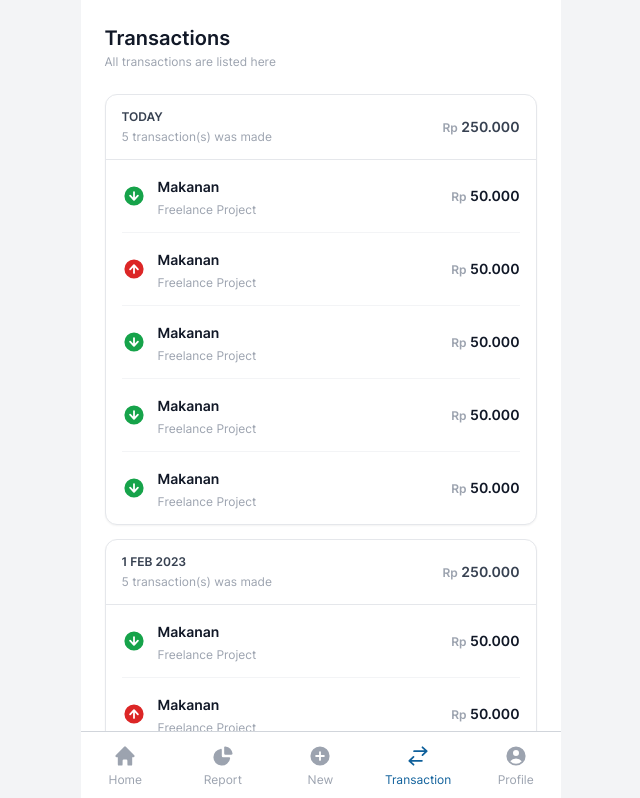
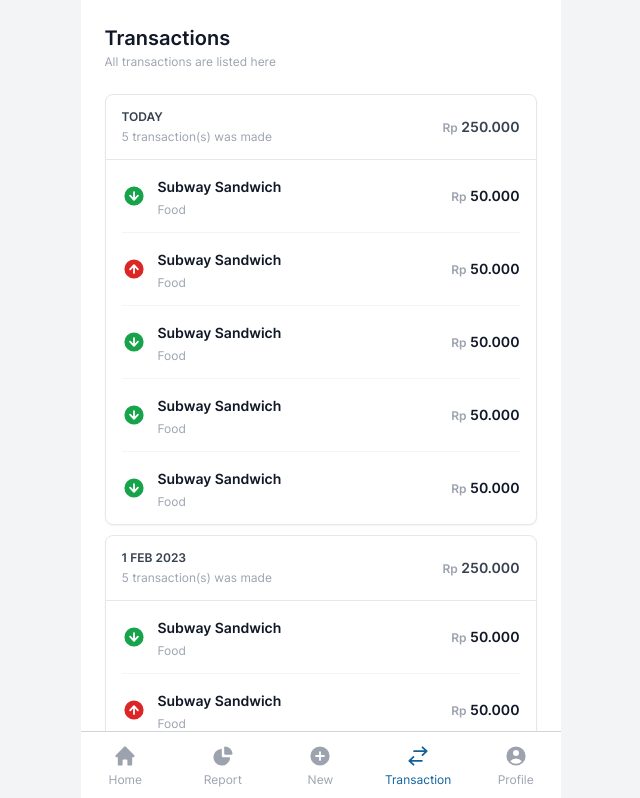
Before and after one commit to Erik3010/money-tracker, a React (Vite) app: page /transactions in a window 1280 px wide. Shown: the top 798 px of the page, without its empty margins (312-952 px from the left). Built offline with nearby package versions, Linux system fonts and the light colour scheme.

Commit message:
feat: some ui improvement

```diff
--- a/src/components/Shared/TransactionCard.tsx
+++ b/src/components/Shared/TransactionCard.tsx
@@ -27,9 +27,9 @@
             href="#"
             className="font-semibold text-sm text-gray-900 d-block hover:underline"
           >
-            Makanan
+            Subway Sandwich
           </a>
-          <p className="text-xs text-gray-400">Freelance Project</p>
+          <p className="text-xs text-gray-400">Food</p>
         </div>
       </div>
       <div className="text-sm font-semibold text-gray-900">
--- a/src/pages/Transaction/components/TransactionList.tsx
+++ b/src/pages/Transaction/components/TransactionList.tsx
@@ -8,7 +8,7 @@
 const TransactionList = ({ date = "Today" }: TransactionListProps) => {
   return (
     <Accordion.Item
-      className="bg-white border shadow-sm rounded-xl overflow-hidden"
+      className="bg-white border shadow-sm rounded-lg overflow-hidden"
       value={date}
     >
       <Accordion.Trigger className="accordion-trigger data-[state=open]:border-b data-[state=closed]:border-b-1 transition-[border-width] delay-100 w-full flex justify-between items-center py-3.5 hover:bg-gray-50 cursor-pointer px-4">
--- a/src/pages/Transaction/index.tsx
+++ b/src/pages/Transaction/index.tsx
@@ -11,7 +11,7 @@
         </p>
       </div>
       <Accordion.Root
-        className="space-y-3.5"
+        className="space-y-2.5"
         type="multiple"
         defaultValue={["Today", "1 Feb 2023", "2 Feb 2023"]}
       >
```
